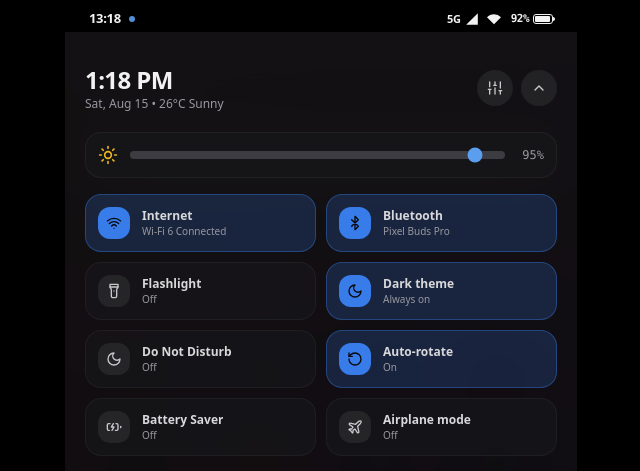
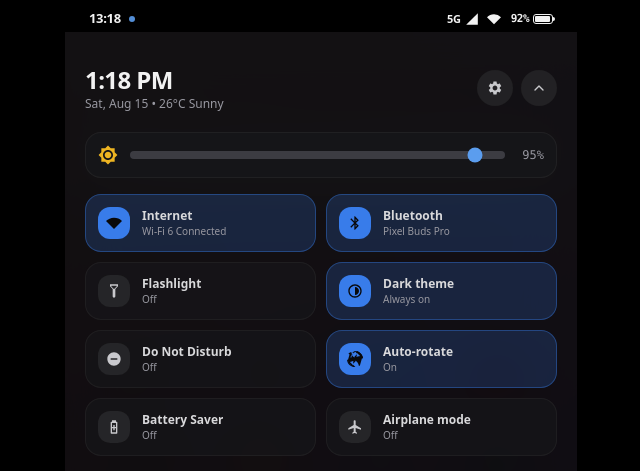
Before and after one commit to tusarimrananik/android-emulator-web, a Next.js app: page / in a window 1280 px wide. Both pictures are taken after a click on the element "Click or swipe down for Quick Settings". Shown: the top 471 px of the page, without its empty margins (319-959 px from the left). Built offline with nearby package versions, Linux system fonts and the light colour scheme.

Commit message:
feat: replace all system icons with exact Google Material Symbols vector icons

```diff
--- /dev/null
+++ b/src/components/AndroidSystemIcons.tsx
@@ -0,0 +1,96 @@
+"use client";
+
+import React from "react";
+
+// Official Google Material Symbol: Wi-Fi / Internet
+export const AndroidWifiIcon = ({ className = "w-5 h-5" }: { className?: string }) => (
+  <svg viewBox="0 0 24 24" className={className} fill="currentColor">
+    <path d="M12 4C7.31 4 3.07 5.9 0 8.98L12 21 24 8.98A16.88 16.88 0 0 0 12 4z" />
+  </svg>
+);
+
+// Official Google Material Symbol: Bluetooth
+export const AndroidBluetoothIcon = ({ className = "w-5 h-5" }: { className?: string }) => (
+  <svg viewBox="0 0 24 24" className={className} fill="currentColor">
+    <path d="M17.71 7.71L12 2h-1v7.59L6.41 5 5 6.41 10.59 12 5 17.59 6.41 19 11 14.41V22h1l5.71-5.71-4.3-4.29 4.3-4.29zM13 5.83l1.88 1.88L13 9.59V5.83zm1.88 10.46L13 18.17v-3.76l1.88 1.88z" />
+  </svg>
+);
+
+// Official Google Material Symbol: Flashlight (flashlight_on)
+export const AndroidFlashlightIcon = ({ className = "w-5 h-5" }: { className?: string }) => (
+  <svg viewBox="0 0 24 24" className={className} fill="currentColor">
+    <path d="M6 2h12v3l-4 4v11c0 1.1-.9 2-2 2s-2-.9-2-2V9L6 5V2zm2 2v1.38l3.41 3.41.59.59.59-.59L16 5.38V4H8zm3 9h2v7h-2v-7z" />
+  </svg>
+);
+
+// Official Google Material Symbol: Dark Theme (contrast half circle)
+export const AndroidDarkThemeIcon = ({ className = "w-5 h-5" }: { className?: string }) => (
+  <svg viewBox="0 0 24 24" className={className} fill="currentColor">
+    <path d="M12 2C6.48 2 2 6.48 2 12s4.48 10 10 10 10-4.48 10-10S17.52 2 12 2zm0 18c-4.41 0-8-3.59-8-8s3.59-8 8-8 8 3.59 8 8-3.59 8-8 8zm0-14v12c3.31 0 6-2.69 6-6s-2.69-6-6-6z" />
+  </svg>
+);
+
+// Official Google Material Symbol: Do Not Disturb (circle with minus bar)
+export const AndroidDndIcon = ({ className = "w-5 h-5" }: { className?: string }) => (
+  <svg viewBox="0 0 24 24" className={className} fill="currentColor">
+    <path d="M12 2C6.48 2 2 6.48 2 12s4.48 10 10 10 10-4.48 10-10S17.52 2 12 2zm5 11H7v-2h10v2z" />
+  </svg>
+);
+
+// Official Google Material Symbol: Auto-Rotate (screen_rotation)
+export const AndroidAutoRotateIcon = ({ className = "w-5 h-5" }: { className?: string }) => (
+  <svg viewBox="0 0 24 24" className={className} fill="currentColor">
+    <path d="M16.48 2.52c3.27 1.55 5.61 4.72 5.97 8.48h1.5C23.44 4.84 18.29 0 12 0l-.66.03 3.81 3.81 1.33-1.32zm-12.96 0L2.19 3.84 6 7.66l.03-.66C6.03 3.22 10.84-1.22 17.1-1.22l.66.03-3.81 3.81-1.33-1.32c-3.27 1.55-5.61 4.72-5.97 8.48H5.15C5.51 7.24 7.85 4.07 11.12 2.52zM1.55 13c-.36 3.76 1.98 6.93 5.25 8.48l1.33-1.32-3.81-3.81-.66.03c6.26 0 11.07-4.44 11.07-10.66l-.03-.66-3.81 3.81 1.33 1.32c-3.27-1.55-5.61-4.72-5.97-8.48h-1.5zM22.45 11c.36-3.76-1.98-6.93-5.25-8.48l-1.33 1.32 3.81 3.81.66-.03c-6.26 0-11.07 4.44-11.07 10.66l.03.66 3.81-3.81-1.33-1.32c3.27 1.55 5.61 4.72 5.97 8.48h1.5z" />
+    <path d="M7.52 21.48C4.25 19.93 1.91 16.76 1.55 13H.05C.51 19.16 5.66 24 11.95 24l.66-.03-3.81-3.81-1.28 1.32zM16.48 2.52c3.27 1.55 5.61 4.72 5.97 8.48h1.5C23.49 4.84 18.34 0 12.05 0l-.66.03 3.81 3.81 1.28-1.32z" />
+  </svg>
+);
+
+// Official Google Material Symbol: Battery Saver (battery with plus symbol)
+export const AndroidBatterySaverIcon = ({ className = "w-5 h-5" }: { className?: string }) => (
+  <svg viewBox="0 0 24 24" className={className} fill="currentColor">
+    <path d="M16 4h-1V2h-6v2H8c-.55 0-1 .45-1 1v16c0 .55.45 1 1 1h8c.55 0 1-.45 1-1V5c0-.55-.45-1-1-1zm-1 16H9V6h6v14zm-4-3h2v-3h3v-2h-3V9h-2v3H8v2h3v3z" />
+  </svg>
+);
+
+// Official Google Material Symbol: Airplane Mode (flight)
+export const AndroidAirplaneIcon = ({ className = "w-5 h-5" }: { className?: string }) => (
+  <svg viewBox="0 0 24 24" className={className} fill="currentColor">
+    <path d="M21 16v-2l-8-5V3.5c0-.83-.67-1.5-1.5-1.5S10 2.67 10 3.5V9l-8 5v2l8-2.5V19l-2 1.5V22l3.5-1 3.5 1v-1.5L13 19v-5.5l8 2.5z" />
+  </svg>
+);
+
+// Official Google Material Symbol: Sun / Brightness Slider Icon (brightness_6)
+export const AndroidSunBrightnessIcon = ({ className = "w-5 h-5" }: { className?: string }) => (
+  <svg viewBox="0 0 24 24" className={className} fill="currentColor">
+    <path d="M20 8.69V4h-4.69L12 .69 8.69 4H4v4.69L.69 12 4 15.31V20h4.69L12 23.31 15.31 20H20v-4.69L23.31 12 20 8.69zM12 18c-3.31 0-6-2.69-6-6s2.69-6 6-6 6 2.69 6 6-2.69 6-6 6zm0-10c-2.21 0-4 1.79-4 4s1.79 4 4 4 4-1.79 4-4-1.79-4-4-4z" />
+  </svg>
+);
+
+// Official Google Material Symbol: Settings Cog (settings)
+export const AndroidSettingsCogIcon = ({ className = "w-5 h-5" }: { className?: string }) => (
+  <svg viewBox="0 0 24 24" className={className} fill="currentColor">
+    <path d="M19.14 12.94c.04-.3.06-.61.06-.94 0-.32-.02-.64-.07-.94l2.03-1.58c.18-.14.23-.41.12-.61l-1.92-3.32c-.12-.22-.37-.29-.59-.22l-2.39.96c-.5-.38-1.03-.7-1.62-.94l-.36-2.54c-.04-.24-.24-.41-.48-.41h-3.84c-.24 0-.43.17-.47.41l-.36 2.54c-.59.24-1.13.57-1.62.94l-2.39-.96c-.22-.08-.47 0-.59.22L2.74 8.87c-.12.21-.08.47.12.61l2.03 1.58c-.05.3-.09.63-.09.94s.02.64.07.94l-2.03 1.58c-.18.14-.23.41-.12.61l1.92 3.32c.12.22.37.29.59.22l2.39-.96c.5.38 1.03.7 1.62.94l.36 2.54c.05.24.24.41.48.41h3.84c.24 0 .44-.17.47-.41l.36-2.54c.59-.24 1.13-.56 1.62-.94l2.39.96c.22.08.47 0 .59-.22l1.92-3.32c.12-.22.07-.47-.12-.61l-2.01-1.58zM12 15.6c-1.98 0-3.6-1.62-3.6-3.6s1.62-3.6 3.6-3.6 3.6 1.62 3.6 3.6-1.62 3.6-3.6 3.6z" />
+  </svg>
+);
+
+// Official Google Material Symbol: Lock (lock)
+export const AndroidLockIcon = ({ className = "w-5 h-5" }: { className?: string }) => (
+  <svg viewBox="0 0 24 24" className={className} fill="currentColor">
+    <path d="M18 8h-1V6c0-2.76-2.24-5-5-5S7 3.24 7 6v2H6c-1.1 0-2 .9-2 2v10c0 1.1.9 2 2 2h12c1.1 0 2-.9 2-2V10c0-1.1-.9-2-2-2zm-6 9c-1.1 0-2-.9-2-2s.9-2 2-2 2 .9 2 2-.9 2-2 2zm3.1-9H8.9V6c0-1.71 1.39-3.1 3.1-3.1 1.71 0 3.1 1.39 3.1 3.1v2z" />
+  </svg>
+);
+
+// Official Google Material Symbol: Fingerprint (fingerprint)
+export const AndroidFingerprintIcon = ({ className = "w-5 h-5" }: { className?: string }) => (
+  <svg viewBox="0 0 24 24" className={className} fill="currentColor">
+    <path d="M17.81 4.47c-.08 0-.16-.02-.23-.06C15.66 3.42 14 3 12.01 3c-1.98 0-3.86.47-5.57 1.41-.24.13-.54.04-.68-.2-.13-.24-.04-.55.2-.68C7.82 2.52 9.86 2 12.01 2c2.13 0 3.99.47 6.03 1.52.25.13.34.43.21.67-.09.18-.26.28-.44.28zM3.5 9.72c-.1 0-.2-.03-.29-.09-.23-.16-.28-.47-.12-.7.99-1.4 2.25-2.5 3.75-3.27C9.9 4.04 14.1 4.04 17.16 5.66c1.5.77 2.76 1.86 3.75 3.25.16.22.11.54-.12.7-.23.16-.54.11-.7-.12-.9-1.26-2.04-2.25-3.39-2.94-2.87-1.47-6.54-1.47-9.4 0-1.36.7-2.5 1.7-3.4 2.96-.08.14-.23.21-.4.21zm6.25 12.07c-.13 0-.26-.05-.35-.15-.87-.87-1.34-1.43-2.01-2.64-.69-1.23-1.05-2.73-1.05-4.34 0-2.97 2.54-5.39 5.66-5.39s5.66 2.42 5.66 5.39c0 .28-.22.5-.5.5s-.5-.22-.5-.5c0-2.42-2.09-4.39-4.66-4.39-2.57 0-4.66 1.97-4.66 4.39 0 1.44.32 2.77.93 3.85.64 1.15 1.08 1.64 1.85 2.42.19.2.19.51 0 .71-.11.1-.24.16-.37.16zm7.17-1.85c-1.19 0-2.24-.3-3.1-.89-1.49-1.01-2.38-2.65-2.38-4.39 0-.28.22-.5.5-.5s.5.22.5.5c0 1.41.72 2.74 1.94 3.56.71.48 1.54.72 2.54.72.24 0 .64-.04 1.14-.13.27-.05.53.13.58.4.05.27-.13.53-.4.58-.65.12-1.14.15-1.42.15zm-1.87-3.95c-.06 0-.13-.01-.19-.04-.25-.11-.36-.4-.25-.65.73-1.63 1.1-2.94 1.1-3.89 0-1.08-.34-2.05-1.01-2.88-.89-1.1-2.28-1.74-3.71-1.74-1.43 0-2.82.64-3.71 1.74-.67.83-1.01 1.8-1.01 2.88 0 .86.29 2.01.87 3.42.11.26-.01.55-.26.66-.26.11-.55-.01-.66-.26-.65-1.57-.97-2.88-.97-3.82 0-1.34.42-2.55 1.25-3.58 1.11-1.37 2.83-2.17 4.6-2.17s3.49.8 4.6 2.17c.83 1.03 1.25 2.24 1.25 3.58 0 1.12-.41 2.58-1.22 4.39-.08.15-.22.23-.38.23z" />
+  </svg>
+);
+
+// Official Google Material Symbol: Camera Shutter Outline
+export const AndroidCameraOutlineIcon = ({ className = "w-5 h-5" }: { className?: string }) => (
+  <svg viewBox="0 0 24 24" className={className} fill="currentColor">
+    <path d="M12 15c1.66 0 3-1.34 3-3s-1.34-3-3-3-3 1.34-3 3 1.34 3 3 3zm0-4.5c.83 0 1.5.67 1.5 1.5s-.67 1.5-1.5 1.5-1.5-.67-1.5-1.5.67-1.5 1.5-1.5z" />
+    <path d="M9 2L7.17 4H4c-1.1 0-2 .9-2 2v12c0 1.1.9 2 2 2h16c1.1 0 2-.9 2-2V6c0-1.1-.9-2-2-2h-3.17L15 2H9zm11 16H4V6h4.05l1.83-2h4.24l1.83 2H20v12z" />
+  </svg>
+);
--- a/src/components/LockScreen.tsx
+++ b/src/components/LockScreen.tsx
@@ -1,9 +1,15 @@
 "use client";
 
 import React, { useState, useEffect } from "react";
-import { Flashlight, Camera, Fingerprint, Lock, CloudSun } from "lucide-react";
+import { CloudSun } from "lucide-react";
 import { DeviceSettings, NotificationItem } from "@/types/android";
 import { sounds } from "@/utils/soundEffects";
+import {
+  AndroidFlashlightIcon,
+  AndroidCameraOutlineIcon,
+  AndroidFingerprintIcon,
+  AndroidLockIcon,
+} from "@/components/AndroidSystemIcons";
 
 interface LockScreenProps {
   settings: DeviceSettings;
@@ -70,7 +76,7 @@
       {/* Top Lock Indicator */}
       <div className="w-full flex justify-center pt-2">
         <div className="p-2 rounded-full bg-black/30 backdrop-blur-md text-white/90">
-          <Lock className="w-4 h-4" />
+          <AndroidLockIcon className="w-4 h-4" />
         </div>
       </div>
 
@@ -83,7 +89,7 @@
           <span>{date || "Saturday, August 15"}</span>
           <span>•</span>
           <span className="flex items-center space-x-1">
-            <CloudSun className="w-4 h-4" />
+            <CloudSun className="w-4 h-4 text-amber-300" />
             <span>26°C</span>
           </span>
         </div>
@@ -125,9 +131,9 @@
           className={`relative p-4 rounded-full bg-white/15 backdrop-blur-md border border-white/20 text-white transition-transform duration-200 active:scale-90 ${
             isUnlocking ? "animate-ping" : ""
           }`}
-          title="Hold or tap fingerprint to unlock"
+          title="Tap fingerprint to unlock"
         >
-          <Fingerprint className="w-8 h-8 text-blue-300" />
+          <AndroidFingerprintIcon className="w-8 h-8 text-blue-300" />
         </button>
 
         <span className="text-xs text-white/70 font-medium tracking-wide">
@@ -150,7 +156,7 @@
             }`}
             title="Toggle Flashlight"
           >
-            <Flashlight className="w-5 h-5" />
+            <AndroidFlashlightIcon className="w-5 h-5" />
           </button>
 
           {/* Camera Shortcut */}
@@ -164,7 +170,7 @@
             className="p-3 rounded-full bg-black/30 backdrop-blur-md border border-white/20 text-white hover:bg-black/50 transition-all"
             title="Open Camera"
           >
-            <Camera className="w-5 h-5" />
+            <AndroidCameraOutlineIcon className="w-5 h-5" />
           </button>
         </div>
       </div>
--- a/src/components/NotificationShade.tsx
+++ b/src/components/NotificationShade.tsx
@@ -2,15 +2,6 @@
 
 import React, { useState, useEffect } from "react";
 import {
-  Wifi,
-  Bluetooth,
-  Flashlight,
-  Moon,
-  Sun,
-  RotateCcw,
-  BatteryCharging,
-  Plane,
-  Sliders,
   ChevronUp,
   X,
   Play,
@@ -22,6 +13,18 @@
 import { DeviceSettings, NotificationItem } from "@/types/android";
 import { sounds } from "@/utils/soundEffects";
 import { APPS } from "@/utils/constants";
+import {
+  AndroidWifiIcon,
+  AndroidBluetoothIcon,
+  AndroidFlashlightIcon,
+  AndroidDarkThemeIcon,
+  AndroidDndIcon,
+  AndroidAutoRotateIcon,
+  AndroidBatterySaverIcon,
+  AndroidAirplaneIcon,
+  AndroidSunBrightnessIcon,
+  AndroidSettingsCogIcon,
+} from "@/components/AndroidSystemIcons";
 
 interface NotificationShadeProps {
   visible: boolean;
@@ -74,7 +77,7 @@
       id: "wifi",
       label: "Internet",
       subLabel: settings.wifiEnabled ? "Wi-Fi 6 Connected" : "Disabled",
-      icon: Wifi,
+      icon: AndroidWifiIcon,
       active: settings.wifiEnabled,
       onClick: () => onUpdateSettings({ wifiEnabled: !settings.wifiEnabled }),
     },
@@ -82,7 +85,7 @@
       id: "bluetooth",
       label: "Bluetooth",
       subLabel: settings.bluetoothEnabled ? "Pixel Buds Pro" : "Off",
-      icon: Bluetooth,
+      icon: AndroidBluetoothIcon,
       active: settings.bluetoothEnabled,
       onClick: () =>
         onUpdateSettings({ bluetoothEnabled: !settings.bluetoothEnabled }),
@@ -91,7 +94,7 @@
       id: "flashlight",
       label: "Flashlight",
       subLabel: settings.flashlightEnabled ? "On" : "Off",
-      icon: Flashlight,
+      icon: AndroidFlashlightIcon,
       active: settings.flashlightEnabled,
       onClick: () =>
         onUpdateSettings({ flashlightEnabled: !settings.flashlightEnabled }),
@@ -100,7 +103,7 @@
       id: "darkmode",
       label: "Dark theme",
       subLabel: settings.darkMode ? "Always on" : "Off",
-      icon: settings.darkMode ? Moon : Sun,
+      icon: AndroidDarkThemeIcon,
       active: settings.darkMode,
       onClick: () => onUpdateSettings({ darkMode: !settings.darkMode }),
     },
@@ -108,7 +111,7 @@
       id: "dnd",
       label: "Do Not Disturb",
       subLabel: settings.dndEnabled ? "Priority only" : "Off",
-      icon: Moon,
+      icon: AndroidDndIcon,
       active: settings.dndEnabled,
       onClick: () => onUpdateSettings({ dndEnabled: !settings.dndEnabled }),
     },
@@ -116,7 +119,7 @@
       id: "autorotate",
       label: "Auto-rotate",
       subLabel: settings.autoRotate ? "On" : "Locked",
-      icon: RotateCcw,
+      icon: AndroidAutoRotateIcon,
       active: settings.autoRotate,
       onClick: () => onUpdateSettings({ autoRotate: !settings.autoRotate }),
     },
@@ -124,7 +127,7 @@
       id: "batterysaver",
       label: "Battery Saver",
       subLabel: settings.batterySaver ? "On (84%)" : "Off",
-      icon: BatteryCharging,
+      icon: AndroidBatterySaverIcon,
       active: settings.batterySaver,
       onClick: () =>
         onUpdateSettings({ batterySaver: !settings.batterySaver }),
@@ -133,7 +136,7 @@
       id: "airplane",
       label: "Airplane mode",
       subLabel: settings.airplaneMode ? "On" : "Off",
-      icon: Plane,
+      icon: AndroidAirplaneIcon,
       active: settings.airplaneMode,
       onClick: () => onUpdateSettings({ airplaneMode: !settings.airplaneMode }),
     },
@@ -149,7 +152,7 @@
       {/* Top Bar: Time and Quick Controls */}
       <div className="px-5 pt-8 pb-3 flex items-center justify-between">
         <div className="flex flex-col">
-          <span className="text-2xl font-bold tracking-tight text-white">
+          <span className="text-2xl font-bold tracking-tight text-white font-sans">
             {currentTime}
           </span>
           <span className="text-xs text-zinc-400 font-medium">
@@ -167,7 +170,7 @@
             className="p-2.5 rounded-full bg-zinc-800/80 hover:bg-zinc-700 active:scale-95 transition-all text-zinc-300"
             title="Settings"
           >
-            <Sliders className="w-4 h-4" />
+            <AndroidSettingsCogIcon className="w-4 h-4" />
           </button>
           <button
             onClick={() => {
@@ -185,7 +188,7 @@
       {/* Brightness Slider */}
       <div className="px-5 py-2">
         <div className="flex items-center space-x-3 bg-zinc-900/80 rounded-2xl p-3 border border-white/5">
-          <Sun className="w-5 h-5 text-amber-400 shrink-0" />
+          <AndroidSunBrightnessIcon className="w-5 h-5 text-amber-400 shrink-0" />
           <input
             type="range"
             min="20"
```
